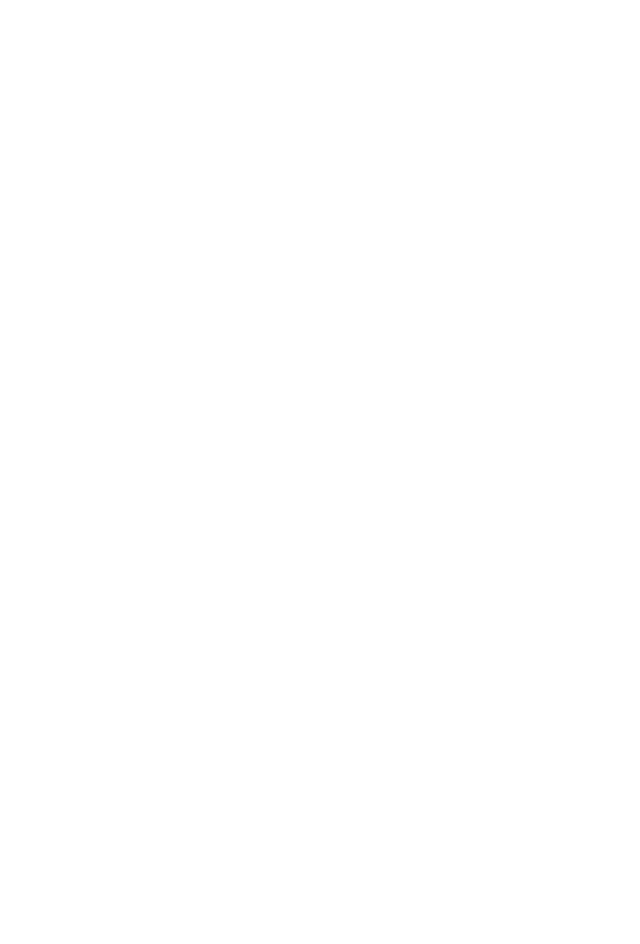
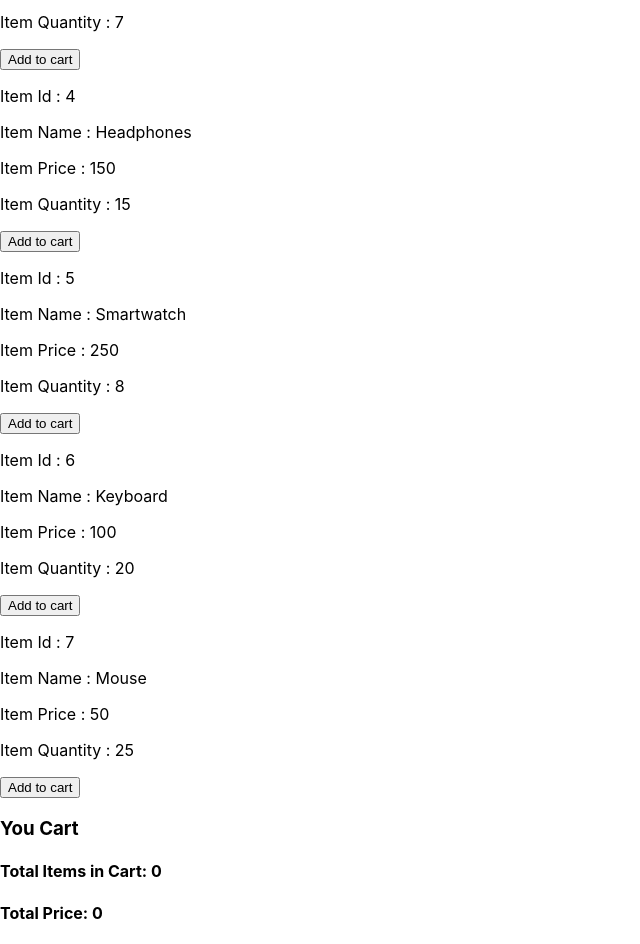
Before and after one commit to Abal-ankit/PEP-INPUT, a React (Create React App) app in the folder Day05/lpuapp/: page / in a window 1280 px wide. Shown: the part 520-1464 px from the top of the page, without its empty margins (0-640 px from the left). Before the commit the page ends 800 px from the top, so only its background shows below. Built offline with nearby package versions, Linux system fonts and the light colour scheme; the HTML template or start-up script is replaced by a standard one.

Commit message:
Callback function, Hooks in React(useState, useEffect) and one assignment

```diff
--- a/Day05/lpuapp/src/App.js
+++ b/Day05/lpuapp/src/App.js
@@ -1,20 +1,25 @@
 import React from 'react';
 import './App.css';
-import Header from './components/Day06/Header';
-import Footer from './components/Day06/Footer';
-import Parent from './components/Day07/Parent';
-import Interest from './components/Day07/Interest';
+// import Header from './components/Day06/Header';
+// import Footer from './components/Day06/Footer';
+// import Parent from './components/Day07/Parent';
+// import Interest from './components/Day07/Interest';
+// import Hook from './components/Day08/Hook';
+import UseEffectHook from './components/Day08/UseEffectHook';
+import ShoppingCart from './components/Day08/Assignment/ShoppingCart';
 
 
 
 function App() {
   return (
     <div className="App">
-      <Header />
+      {/* <Header />
       <Parent />
-      <Footer />
-
+      <Footer /> */}
+      {/* <Hook /> */}
       {/* <Interest /> */}
+      {/* <UseEffectHook /> */}
+      <ShoppingCart />
     </div>
   );
 }
--- /dev/null
+++ b/Day05/lpuapp/src/components/Day08/Assignment/ShoppingCart.js
@@ -0,0 +1,70 @@
+import React, { useState, useEffect } from "react";
+
+function ShoppingCart() {
+
+  const products = [
+    { id: 1, name: "Laptop", price: 1200, quantity: 5 },
+    { id: 2, name: "Smartphone", price: 800, quantity: 10 },
+    { id: 3, name: "Tablet", price: 600, quantity: 7 },
+    { id: 4, name: "Headphones", price: 150, quantity: 15 },
+    { id: 5, name: "Smartwatch", price: 250, quantity: 8 },
+    { id: 6, name: "Keyboard", price: 100, quantity: 20 },
+    { id: 7, name: "Mouse", price: 50, quantity: 25 },
+  ];
+
+  const [items, setItems] = useState([]);
+  const [count, setCount] = useState(0);
+  const [price, setPrice] = useState(0);
+
+  useEffect(() => {
+    console.log("hello");
+    setCount(items.length);
+    setPrice(items.reduce((total, item) => total + item.price * item.quantity, 0));
+  }, [items]);
+
+  const addToCart = (item) => {
+    const result = items.findIndex((it) => it.id === item.id);
+
+    if (result !== -1) {
+      setItems((state) => {
+        return state.map((it, index) =>
+          index === result ? { ...it, quantity: it.quantity + 1 } : it
+        );
+      });
+    } else {
+      setItems([...items, { ...item, quantity: 1 }]);
+    }
+  };
+
+  return (
+    <div>
+      <h3>Items in Cart</h3>
+      {products.map((item) => (
+        <div key={item.id}>
+          <p>Item Id : {item.id}</p>
+          <p>Item Name : {item.name}</p>
+          <p>Item Price : {item.price}</p>
+          <p>Item Quantity : {item.quantity}</p>
+          <button onClick={() => addToCart(item)}>Add to cart</button>
+        </div>
+      ))}
+      <h3>You Cart</h3>
+      {items.length > 0 &&
+        items.map((item) => (
+          <div
+            key={item.id}
+            style={{ border: "2px solid black", background: "aliceblue" }}
+          >
+            <p>Item Id : {item.id}</p>
+            <p>Item Name : {item.name}</p>
+            <p>Item Price : {item.price}</p>
+            <p>Item Quantity : {item.quantity}</p>
+          </div>
+        ))}
+      <h4>Total Items in Cart: {count}</h4>
+      <h4>Total Price: {price}</h4>
+    </div>
+  );
+}
+
+export default ShoppingCart;
--- /dev/null
+++ b/Day05/lpuapp/src/components/Day08/Hook.js
@@ -0,0 +1,26 @@
+import React, {useState} from 'react';
+
+function Hook() {
+    const [employee, setEmployee] = useState({
+        employeeNo : 10,
+        name : "shank",
+        designation : "Junion Engineer"
+    });
+
+    const promote = () => {
+        setEmployee({...employee, designation : "Senior Engineer"});
+        alert("You have been promoted to Senior Engineer");
+    }
+
+  return (
+    <div>
+        <h3>Employee Details: </h3>
+        <p>Employee Number : {employee.employeeNo}</p>
+        <p>Employee Name : {employee.name}</p>
+        <p>Employee Desination : {employee.designation}</p>
+        <button onClick={promote}>Promote to Senior Engineer</button>
+    </div>
+  )
+}
+
+export default Hook;
--- /dev/null
+++ b/Day05/lpuapp/src/components/Day08/UseEffectHook.js
@@ -0,0 +1,20 @@
+import React, {useState, useEffect} from 'react';
+
+function UseEffectHook() {
+    const [count, setCount] = useState(0);
+    const [calculation, setCalculation] = useState(0);
+
+    useEffect(() => {
+        setCalculation(count * 2);
+    }, [count]);
+
+  return (
+    <div style={{"text-align" : "center"}}>
+        <p>Count : {count}</p>
+        <button onClick={() => setCount(count + 1)}>+</button>
+        <p>Calculation : {calculation}</p>
+    </div>
+  );
+}
+
+export default UseEffectHook;
```
Also changed, not shown: Day05/lpuapp/src/components/Day08/Callback.js (added, +11 -0 lines), 2 other files (tests, documents, lock files or other folders).
